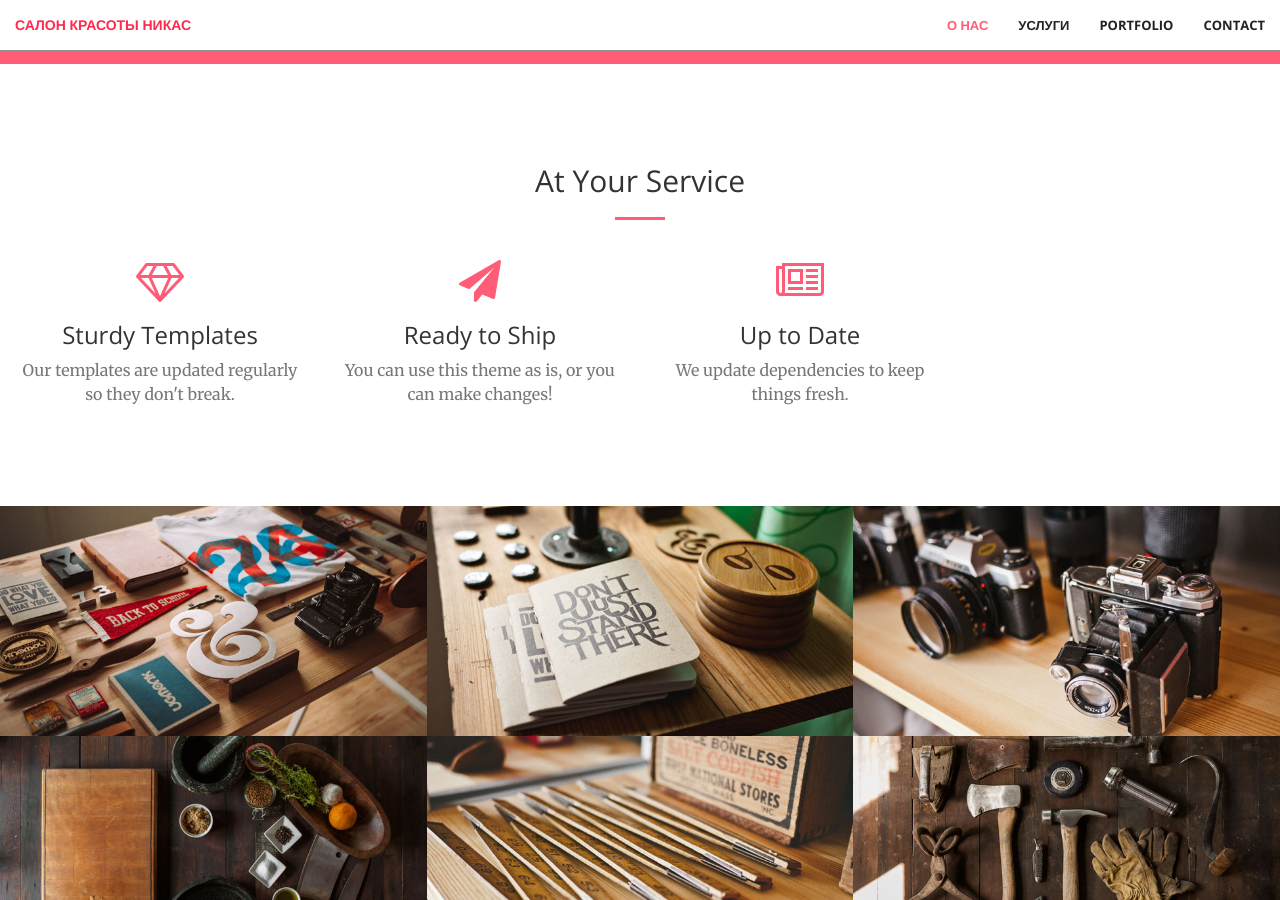
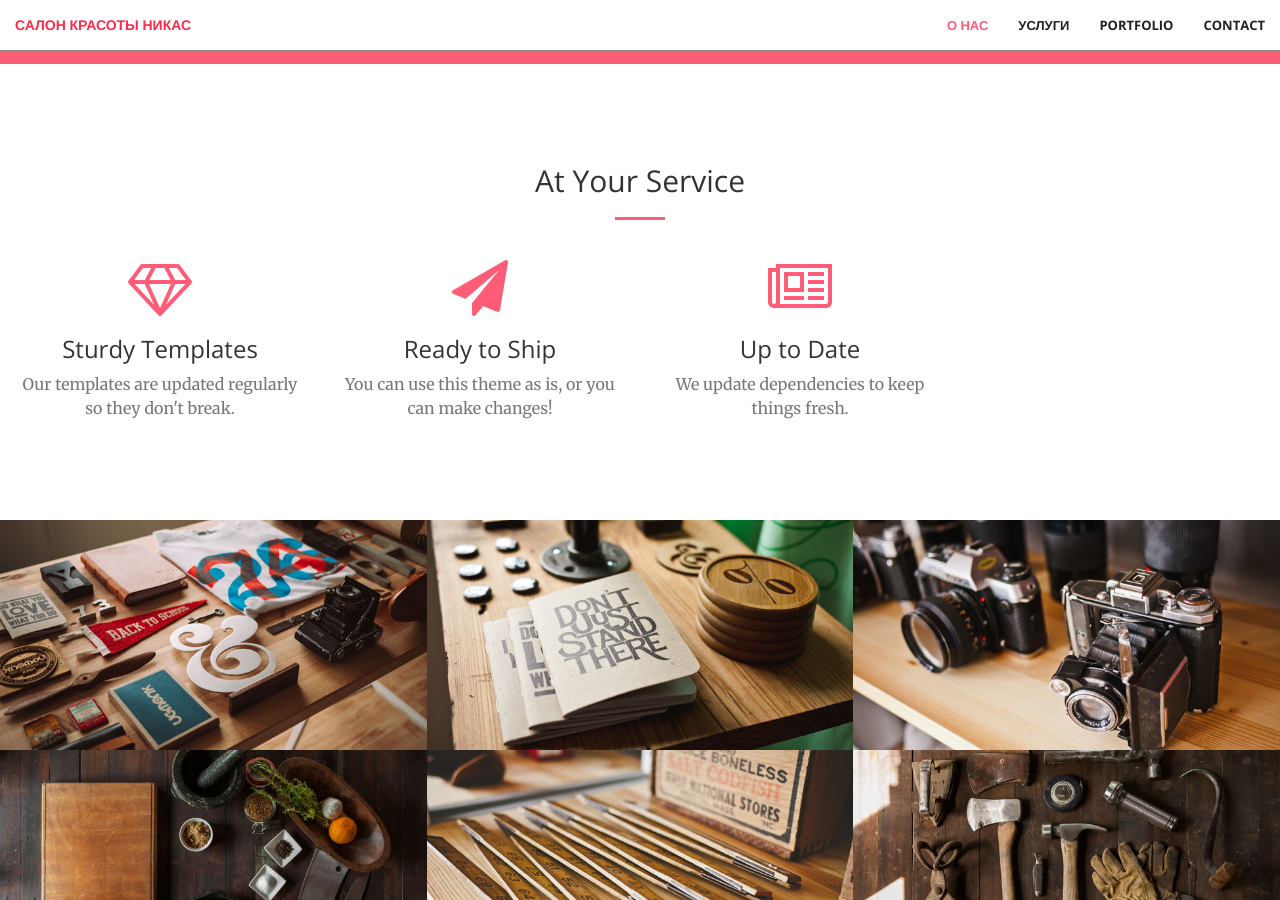
Before and after one commit to Burtonserg/nikas, a Jekyll site: the page built from index.html, in a window 1280 px wide and 900 px high, scrolled down 1254 px. Built offline with Jekyll 4.4.1, drawn with Linux system fonts in a browser that asks for light colours.

Commit message:
Revert "5"
This reverts commit 5c2fc2d5606b070015d3b8cb25dbfc6cd8524b7a.

```diff
--- a/_includes/services.html
+++ b/_includes/services.html
@@ -11,21 +11,21 @@
         <div class="row">
             <div class="col-lg-3 col-md-6 text-center">
                 <div class="service-box">
-                    <i class="fa fa-3x fa-diamond wow bounceIn text-primary"></i>
+                    <i class="fa fa-4x fa-diamond wow bounceIn text-primary"></i>
                     <h3>Sturdy Templates</h3>
                     <p class="text-muted">Our templates are updated regularly so they don't break.</p>
                 </div>
             </div>
             <div class="col-lg-3 col-md-6 text-center">
                 <div class="service-box">
-                    <i class="fa fa-3x fa-paper-plane wow bounceIn text-primary" data-wow-delay=".1s"></i>
+                    <i class="fa fa-4x fa-paper-plane wow bounceIn text-primary" data-wow-delay=".1s"></i>
                     <h3>Ready to Ship</h3>
                     <p class="text-muted">You can use this theme as is, or you can make changes!</p>
                 </div>
             </div>
             <div class="col-lg-3 col-md-6 text-center">
                 <div class="service-box">
-                    <i class="fa fa-3x fa-newspaper-o wow bounceIn text-primary" data-wow-delay=".2s"></i>
+                    <i class="fa fa-4x fa-newspaper-o wow bounceIn text-primary" data-wow-delay=".2s"></i>
                     <h3>Up to Date</h3>
                     <p class="text-muted">We update dependencies to keep things fresh.</p>
                 </div>
```
